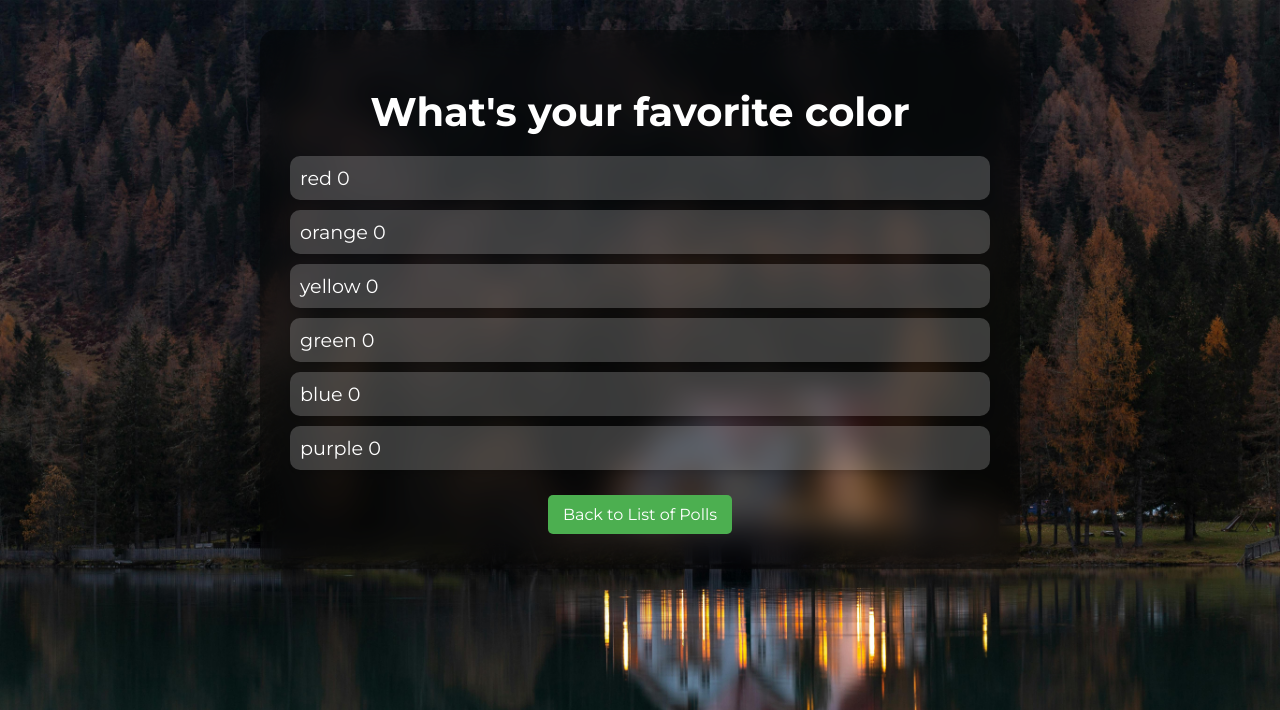
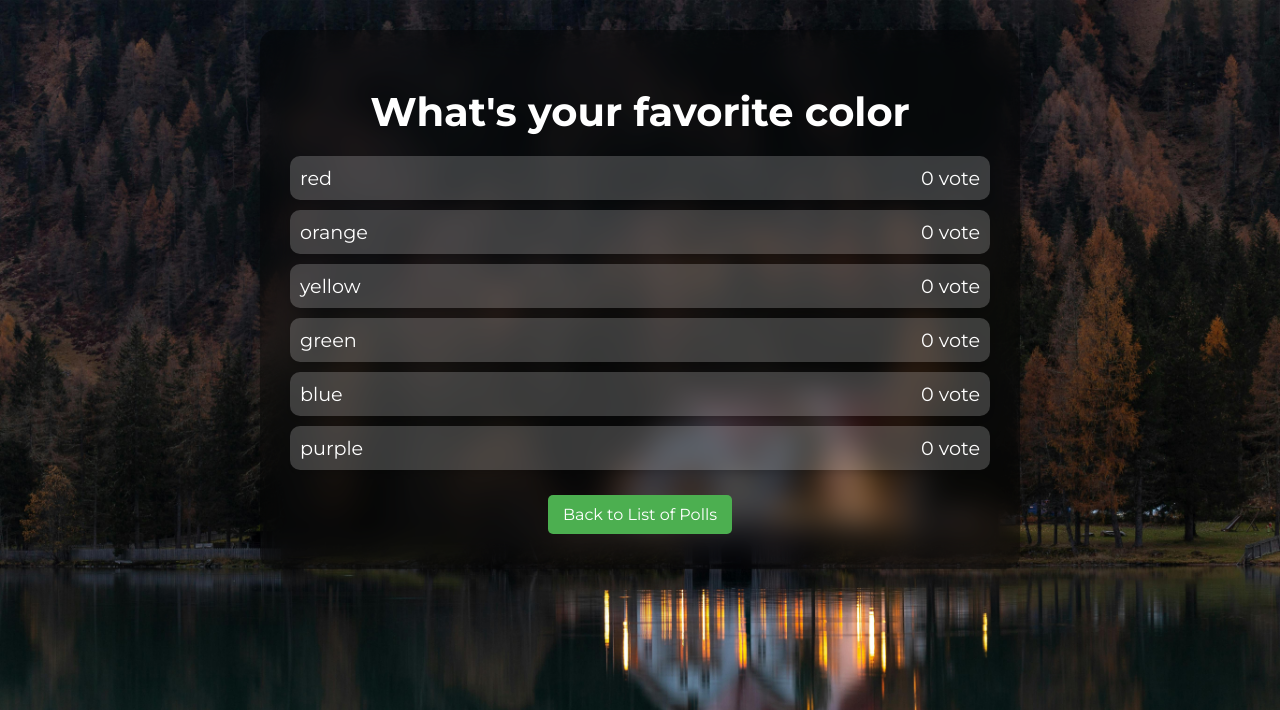
Before and after one commit to Nanokwok/ku-polls, a Django app: page /polls/2/results/ in a window 1280 px wide. Shown: the top 710 px of the page. Run offline with Django 5.2, Linux system fonts and the light colour scheme; data comes from the database, SQL or seed files in the repository.

Commit message:
change ui in result to more easy to read

```diff
--- a/polls/static/polls/style.css
+++ b/polls/static/polls/style.css
@@ -169,6 +169,9 @@ body {
     background: rgba(255, 255, 255, 0.2);
     border-radius: 10px;
     box-shadow: 0 4px 6px rgba(0, 0, 0, 0.1);
+    display: flex;
+    justify-content: space-between;
+    align-items: center;
 }
 
 .results-container .navigation-links {
--- a/polls/templates/polls/results.html
+++ b/polls/templates/polls/results.html
@@ -6,9 +6,14 @@
 <div class="results-container">
     <h1>{{ question.question_text }}</h1>
 
-    <ul>
+    <ul class="results-list">
     {% for choice in question.choice_set.all %}
-        <li>{{ choice.choice_text }} {{ choice.votes }}</li>
+        <li class="result-item">
+            <span class="choice-text">{{ choice.choice_text }}</span>
+            <span class="votes-count">
+                {{ choice.votes }} vote{% if choice.votes != 1 and choice.votes != 0 %}s{% endif %}
+            </span>
+        </li>
     {% endfor %}
     </ul>
 
```
